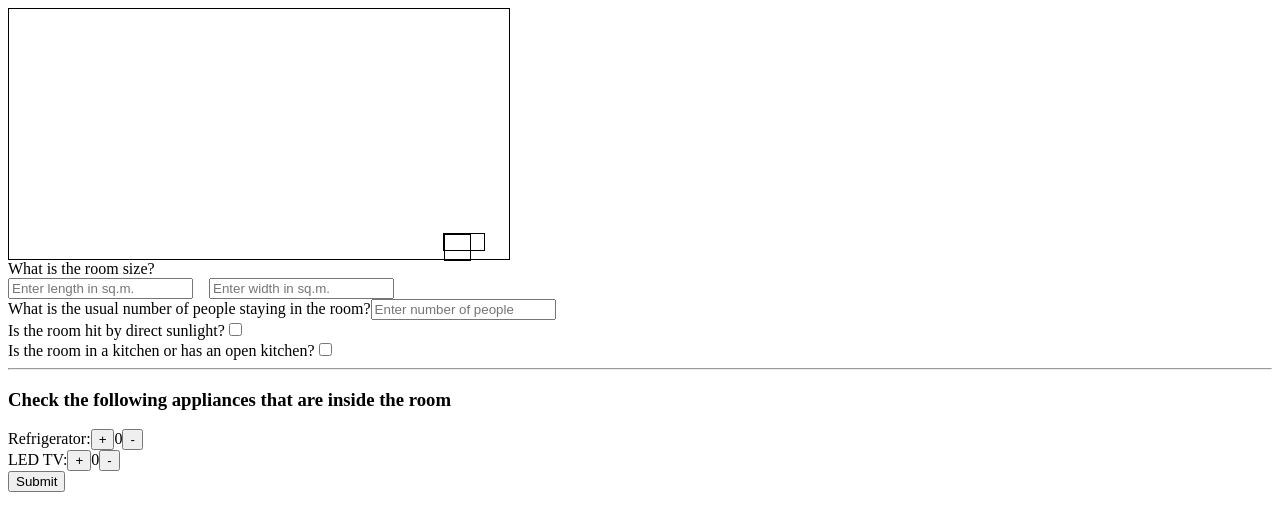
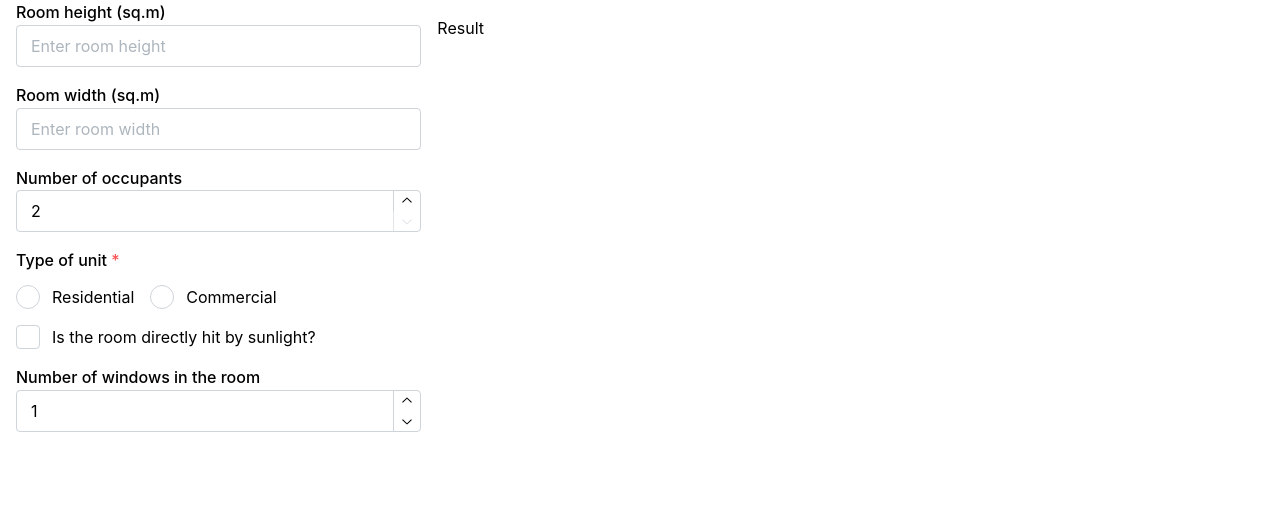
Before and after one commit to johnvalle/AC-Heatload-Calculator, a React (Vite) app: page / in a window 1280 px wide. Shown: the top 530 px of the page. Built offline with nearby package versions, Linux system fonts and the light colour scheme.

Commit message:
Add initial calculator form

```diff
--- a/src/App.tsx
+++ b/src/App.tsx
@@ -1,12 +1,14 @@
-import * as Feat from '@/features';
+import '@mantine/core/styles.css';
+
 import { AppProvider } from '@/providers/AppProvider';
+import { Home } from '@/routes/Home';
 
 import './App.css';
 
 function App() {
   return (
     <AppProvider>
-      <Feat.Home />
+      <Home />
     </AppProvider>
   );
 }
--- /dev/null
+++ b/src/components/layouts/BaseLayout.tsx
@@ -0,0 +1,5 @@
+import { FC, PropsWithChildren } from 'react';
+
+export const BaseLayout: FC<PropsWithChildren> = ({ children }) => {
+  return <section>{children}</section>;
+};
--- a/src/features/Home.tsx
+++ /dev/null
@@ -1,75 +0,0 @@
-import { FormEvent, useState } from 'react';
-
-import './styles.css';
-
-export const Home = () => {
-  const [applianceCount, setApplianceCount] = useState({
-    fridge: 0,
-    ledTV: 0,
-    lights: 0
-  });
-
-  const handleSubmit = (e: FormEvent<HTMLFormElement>) => {
-    e.preventDefault();
-  };
-
-  return (
-    <div>
-      <div>
-        <div
-          className="room"
-          style={{ width: '500px', height: '250px', border: '1px solid black', position: 'relative' }}>
-          <div className="window" style={{ position: 'absolute' }}></div>
-          <div className="door" style={{ position: 'absolute' }}></div>
-        </div>
-      </div>
-      <main>
-        <form onSubmit={handleSubmit}>
-          <div>
-            <label>What is the room size?</label>
-            <div style={{ display: 'flex', gap: '1rem' }}>
-              <input type="number" name="length" placeholder="Enter length in sq.m." min="1" />
-              <input type="number" name="width" placeholder="Enter width in sq.m." min="1" />
-            </div>
-          </div>
-          <div>
-            <label htmlFor="occupants">What is the usual number of people staying in the room?</label>
-            <input type="number" name="occupants" placeholder="Enter number of people" min="1" />
-          </div>
-          <div>
-            <label htmlFor="isHitBySunlight">Is the room hit by direct sunlight?</label>
-            <input type="checkbox" name="isHitBySunlight" />
-          </div>
-          <div>
-            <label htmlFor="isInKitchen">Is the room in a kitchen or has an open kitchen?</label>
-            <input type="checkbox" name="isInKitchen" />
-          </div>
-          <hr />
-          <h3>Check the following appliances that are inside the room</h3>
-          <div>
-            <label htmlFor="">Refrigerator:</label>
-            <button type="button">+</button>
-            <span>{applianceCount.fridge}</span>
-            <button type="button">-</button>
-          </div>
-          <div>
-            <label htmlFor="">LED TV:</label>
-            <button
-              type="button"
-              onClick={() => setApplianceCount({ ...applianceCount, ledTV: (applianceCount.ledTV += 1) })}>
-              +
-            </button>
-            <span>{applianceCount.ledTV}</span>
-            <button
-              type="button"
-              onClick={() => setApplianceCount({ ...applianceCount, ledTV: (applianceCount.ledTV -= 1) })}>
-              -
-            </button>
-          </div>
-          <input type="submit" />
-        </form>
-      </main>
-      <aside></aside>
-    </div>
-  );
-};
--- /dev/null
+++ b/src/features/calculator/calculator.tsx
@@ -0,0 +1,50 @@
+import { Checkbox, Group, NumberInput, Radio, Stack } from '@mantine/core';
+
+export const Calculator = () => {
+  return (
+    <Stack>
+      <NumberInput
+        label="Room height (sq.m)"
+        placeholder="Enter room height"
+        allowNegative={false}
+        decimalScale={2}
+        hideControls
+        size="md"
+      />
+      <NumberInput
+        label="Room width (sq.m)"
+        placeholder="Enter room width"
+        allowNegative={false}
+        decimalScale={2}
+        hideControls
+        size="md"
+      />
+      <NumberInput
+        label="Number of occupants"
+        placeholder="Enter an average number of occupants"
+        allowNegative={false}
+        allowDecimal={false}
+        size="md"
+        min={2}
+        max={99}
+        defaultValue={2}
+      />
+      <Radio.Group size="md" name="unitType" label="Type of unit" withAsterisk>
+        <Group mt="sm">
+          <Radio size="md" value="residential" label="Residential" />
+          <Radio size="md" value="commercial" label="Commercial" />
+        </Group>
+      </Radio.Group>
+      <Checkbox label="Is the room directly hit by sunlight?" size="md" />
+      <NumberInput
+        label="Number of windows in the room"
+        placeholder="Enter room height"
+        allowNegative={false}
+        min={0}
+        max={99}
+        size="md"
+        defaultValue={1}
+      />
+    </Stack>
+  );
+};
--- a/src/features/index.ts
+++ b/src/features/index.ts
@@ -1 +1 @@
-export { Home } from './Home';
+export { Calculator } from './calculator/calculator';
--- a/src/features/styles.css
+++ /dev/null
@@ -1,15 +0,0 @@
-.door {
-  right: 1.5rem;
-  bottom: 0.5rem;
-  height: 1rem;
-  width: 2.5rem;
-  border: 1px solid black;
-}
-
-.door::after {
-  content: "";
-  height: 25px;
-  width: 25px;
-  position: absolute;
-  border: 1px solid black;
-}
--- a/src/providers/AppProvider.tsx
+++ b/src/providers/AppProvider.tsx
@@ -1,3 +1,4 @@
+import { MantineProvider } from '@mantine/core';
 import React from 'react';
 import { ErrorBoundary } from 'react-error-boundary';
 
@@ -9,8 +10,10 @@ type AppProviderProps = {
 
 export const AppProvider = ({ children }: AppProviderProps) => {
   return (
-    <React.Suspense fallback={<p>Loading...</p>}>
-      <ErrorBoundary FallbackComponent={ErrorFallback}>{children}</ErrorBoundary>
-    </React.Suspense>
+    <MantineProvider>
+      <React.Suspense fallback={<p>Loading...</p>}>
+        <ErrorBoundary FallbackComponent={ErrorFallback}>{children}</ErrorBoundary>
+      </React.Suspense>
+    </MantineProvider>
   );
 };
--- /dev/null
+++ b/src/routes/Home.tsx
@@ -0,0 +1,21 @@
+import { Container, Grid } from '@mantine/core';
+
+import { BaseLayout } from '@/components/layouts/BaseLayout';
+import { Calculator } from '@/features';
+
+export const Home = () => {
+  return (
+    <BaseLayout>
+      <Container size="xl">
+        <Grid>
+          <Grid.Col span={4}>
+            <Calculator />
+          </Grid.Col>
+          <Grid.Col span={8}>
+            <p>Result</p>
+          </Grid.Col>
+        </Grid>
+      </Container>
+    </BaseLayout>
+  );
+};
```
